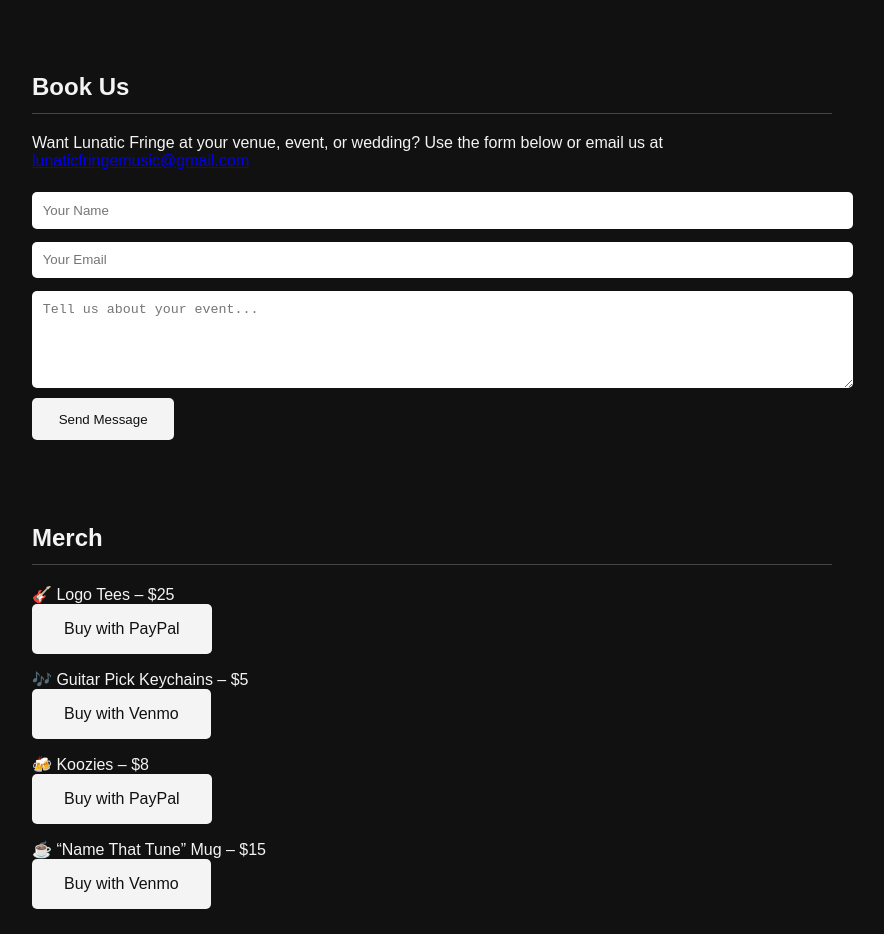
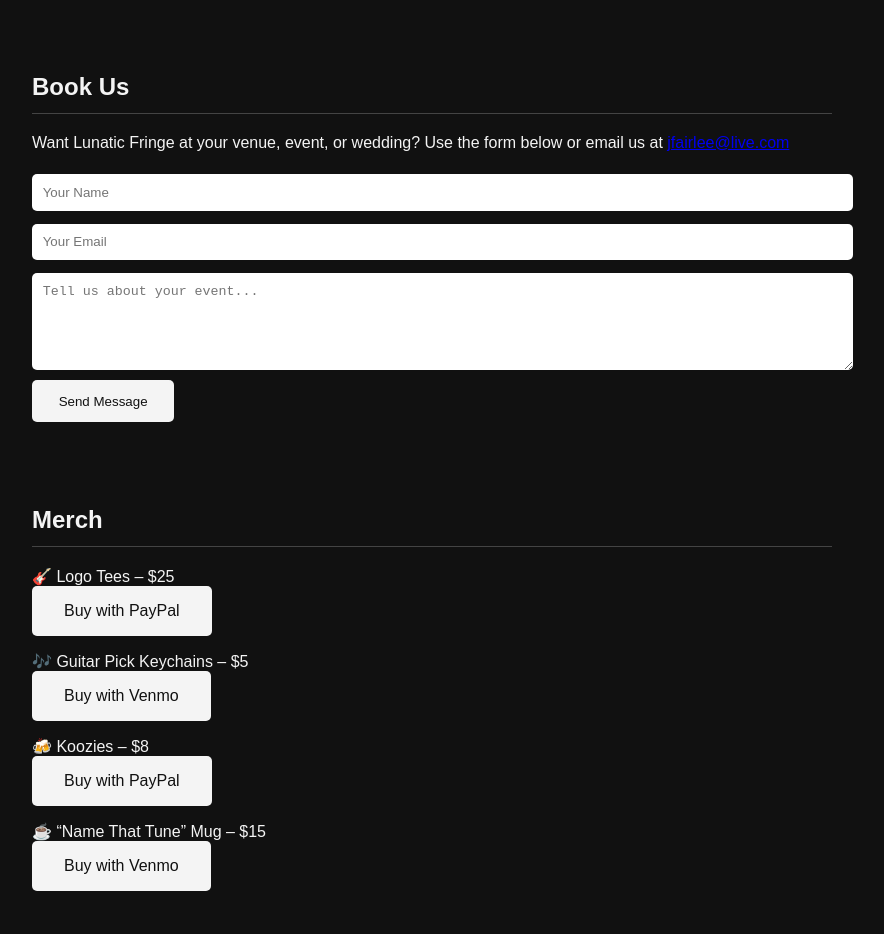
Before and after one commit to jfairlee-live/lunatic-fringe-site, a plain HTML site: page index.html in a window 1280 px wide. Shown: the part 1700-2634 px from the top of the page, without its empty margins (208-1092 px from the left). Drawn offline with Linux system fonts and the light colour scheme.

Commit message:
Update index.html

```diff
--- a/index.html
+++ b/index.html
@@ -67,7 +67,7 @@
 
 <section id="book">
   <h2>Book Us</h2>
-  <p>Want Lunatic Fringe at your venue, event, or wedding? Use the form below or email us at <a href="mailto:jfairlee@live.com">lunaticfringemusic@gmail.com</a></p>
+  <p>Want Lunatic Fringe at your venue, event, or wedding? Use the form below or email us at <a href="mailto:jfairlee@live.com">jfairlee@live.com</a></p>
   <form name="contact" method="POST" data-netlify="true">
     <input type="text" name="name" placeholder="Your Name" required />
     <input type="email" name="email" placeholder="Your Email" required />
```
